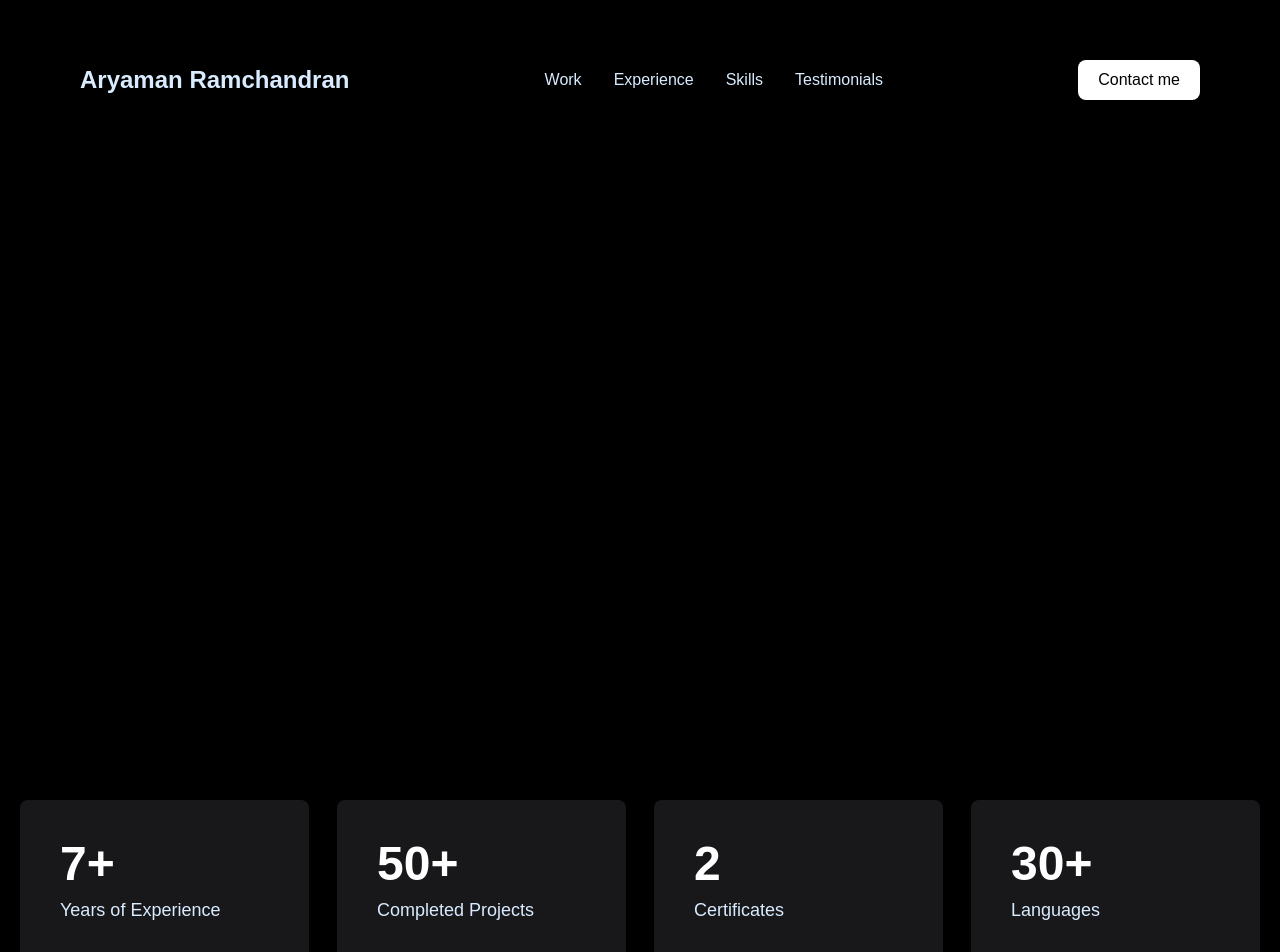
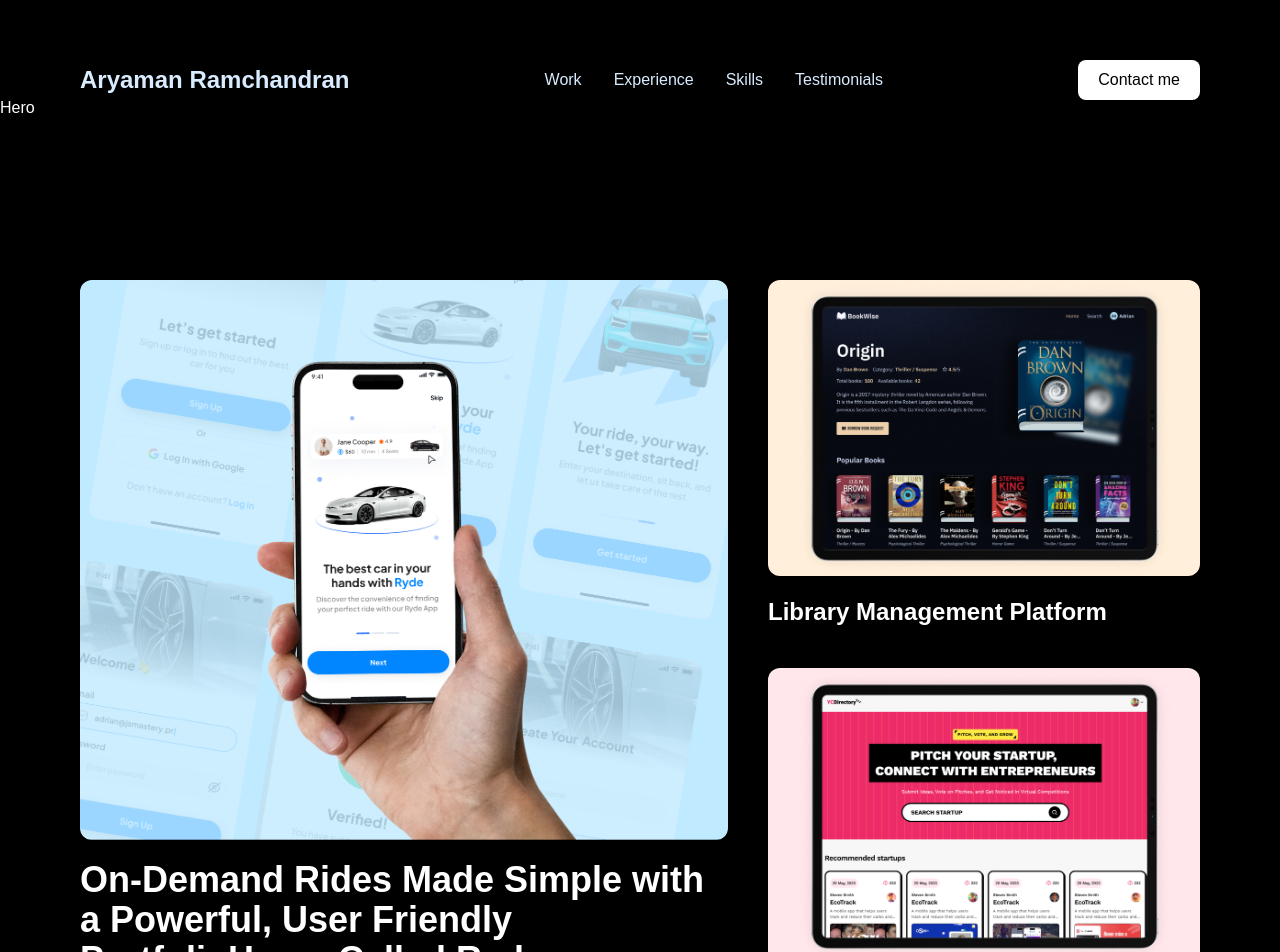
Before and after one commit to StatusSin/basic-threejs-portfolio-v2, a React (Vite) app: page / in a window 1280 px wide. Shown: the top 952 px of the page. Built offline with nearby package versions, Linux system fonts and the light colour scheme; a web font is replaced by a local one.

Commit message:
Update Hero.jsx

```diff
--- a/src/sections/Hero.jsx
+++ b/src/sections/Hero.jsx
@@ -1,10 +1,7 @@
-import AnimatedCounter from "../components/AnimatedCounter.jsx";
-
 const Hero = () => {
     return (
-        <section id = "hero" className = "relative overflow-hidden">
-            <div className = "py-100"></div>
-            <AnimatedCounter/>
+        <section id = "hero" className = "relative overflow-hidden pt-14 md:pt-24">
+            <div>Hero</div>
         </section>
     )
 }
```
